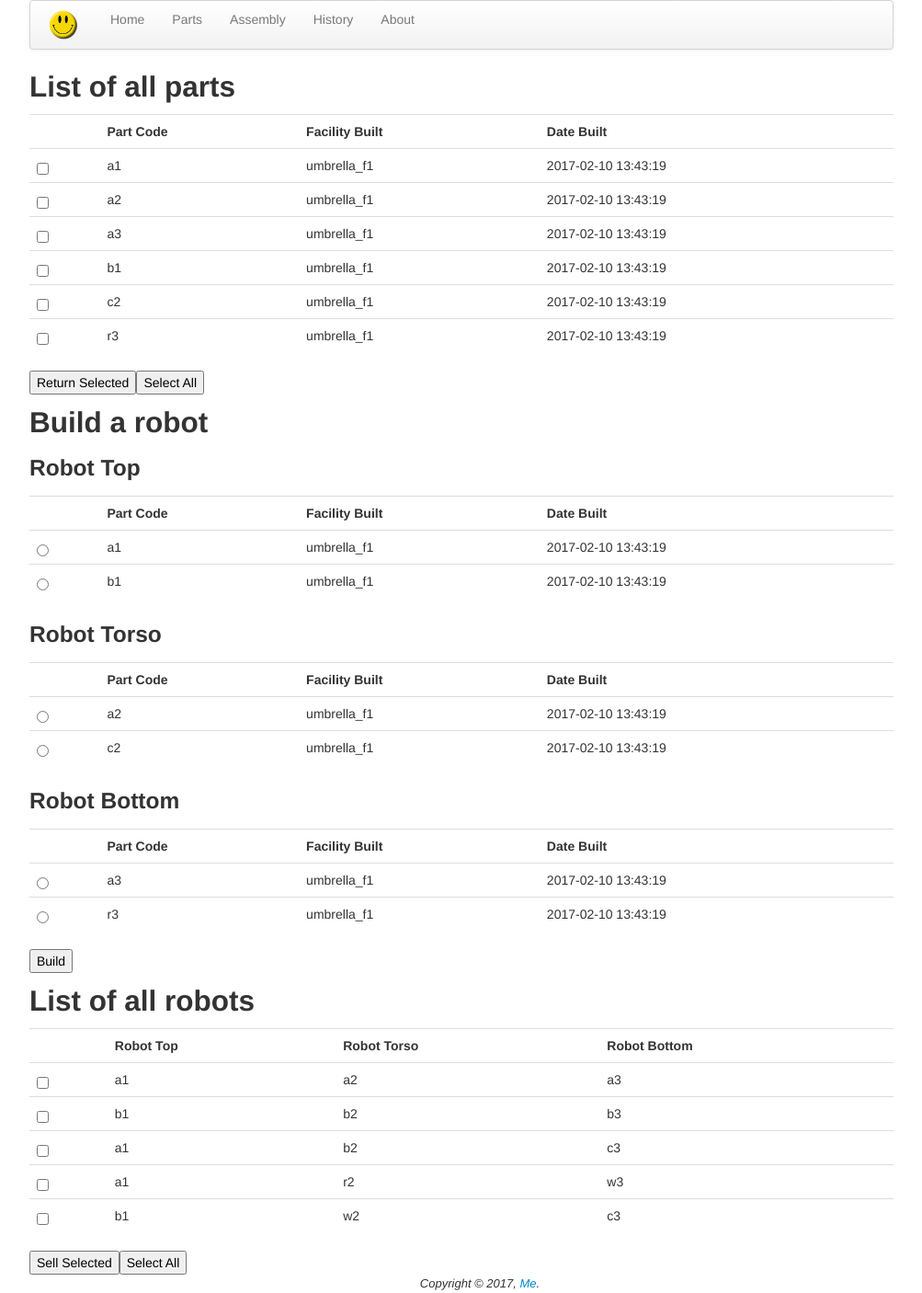
After one commit to ktaaam/RobotFactory, a CodeIgniter app: page /database/Assembly in a window 1280 px wide. The commit adds this page. Shown: the whole page at 92% size, without its empty margins (138-1141 px from the left). Run offline with CodeIgniter, Linux system fonts and the light colour scheme.

Commit message:
Added assembly controll/view, requires CSS

```diff
--- /dev/null
+++ b/application/controllers/Assembly.php
@@ -0,0 +1,31 @@
+<?php
+defined('BASEPATH') OR exit('No direct script access allowed');
+class Assembly extends Application {
+    function __construct()
+	{
+		parent::__construct();
+        $this->load->model('parts');
+        $this->load->model('robots');
+	}
+
+	public function index()
+	{
+        $parts = $this->parts->all();
+        $top = $this->parts->get_catagory('top');
+        $torso = $this->parts->get_catagory('torso');
+        $bottom = $this->parts->get_catagory('bottom');
+        $robots = $this->robots->all();
+
+        $this->data['parts'] = $parts;
+        $this->data['top'] = $top;
+        $this->data['torso'] = $torso;
+        $this->data['bottom'] = $bottom;
+        $this->data['robots'] = $robots;
+
+        $this->data['pagebody'] = 'assembly';
+        $this->render();
+		//$this->load->view('assembly');
+
+        //$this->parser->parse('assembly',$data);
+	}
+}
--- /dev/null
+++ b/application/models/Parts.php
@@ -0,0 +1,45 @@
+<?php
+class Parts extends CI_Model {
+	var $data = array(
+        array('id' => '1', 'part_code' => 'a1', 'ca' => 'MIICXAIBAAKBgQCqGK', 'built_at' => 'umbrella_f1', 'date_built' => '2017-02-10 13:43:19'),
+        array('id' => '2', 'part_code' => 'a2', 'ca' => 'MIICXAIBAAKBgQCqGK', 'built_at' => 'umbrella_f1', 'date_built' => '2017-02-10 13:43:19'),
+        array('id' => '3', 'part_code' => 'a3', 'ca' => 'MIICXAIBAAKBgQCqGK', 'built_at' => 'umbrella_f1', 'date_built' => '2017-02-10 13:43:19'),
+        array('id' => '4', 'part_code' => 'b1', 'ca' => 'MIICXAIBAAKBgQCqGK', 'built_at' => 'umbrella_f1', 'date_built' => '2017-02-10 13:43:19'),
+        array('id' => '5', 'part_code' => 'c2', 'ca' => 'MIICXAIBAAKBgQCqGK', 'built_at' => 'umbrella_f1', 'date_built' => '2017-02-10 13:43:19'),
+        array('id' => '6', 'part_code' => 'r3', 'ca' => 'MIICXAIBAAKBgQCqGK', 'built_at' => 'umbrella_f1', 'date_built' => '2017-02-10 13:43:19')
+	);
+
+    var $catagory = array('top' => '1', 'torso' => '2', 'bottom' => '3');
+
+	// Constructor
+	public function __construct()
+	{
+		parent::__construct();
+	}
+
+	// Get a single part
+	public function get($which)
+	{
+		// iterate over the data until we find the one we want
+		foreach ($this->data as $record)
+			if ($record['id'] == $which)
+				return $record;
+		return null;
+	}
+
+    // Get all parts that are the same catagory (i.e. top, torso, or bottom)
+    public function get_catagory($cata){
+        $data = array();
+        foreach($this->data as $part)
+            if($part['part_code'][1] == $this->catagory[$cata])
+                array_push($data,$part);
+        return $data;
+    }
+
+    // Get all parts
+	public function all()
+	{
+		return $this->data;
+	}
+
+}
--- /dev/null
+++ b/application/models/Robots.php
@@ -0,0 +1,35 @@
+<?php
+class Robots extends CI_Model {
+	var $data = array(
+        array('id' => '1', 'top' => 'a1', 'torso' => 'a2', 'bottom' => 'a3'),
+		array('id' => '2', 'top' => 'b1', 'torso' => 'b2', 'bottom' => 'b3'),
+		array('id' => '3', 'top' => 'a1', 'torso' => 'b2', 'bottom' => 'c3'),
+		array('id' => '4', 'top' => 'a1', 'torso' => 'r2', 'bottom' => 'w3'),
+		array('id' => '5', 'top' => 'b1', 'torso' => 'w2', 'bottom' => 'c3')
+    );
+
+    //var $catagory = array('top' => '1', 'torso' => '2', 'bottom' => '3');
+
+	// Constructor
+	public function __construct()
+	{
+		parent::__construct();
+	}
+
+	// Get a single robot
+	public function get($which)
+	{
+		// iterate over the data until we find the one we want
+		foreach ($this->data as $record)
+			if ($record['id'] == $which)
+				return $record;
+		return null;
+	}
+
+    // Get all robots
+	public function all()
+	{
+		return $this->data;
+	}
+
+}
--- /dev/null
+++ b/application/views/assembly.php
@@ -0,0 +1,134 @@
+<div id="content">
+    <div id="parts">
+        <h2>List of all parts</h2>
+        <!-- for all tables set a max height and add a scroll bar -->
+        <table id="parts_table" class="table table-hover">
+            <tr>
+                <th></th>
+                <th>Part Code</th>
+                <th>Facility Built</th>
+                <th>Date Built</th>
+            </tr>
+            {parts}
+                <tr>
+                    <td><input name="parts_check" type="checkbox" /></td>
+                    <td>{part_code}</td>
+                    <td>{built_at}</td>
+                    <td>{date_built}</td>
+                </tr>
+            {/parts}
+        </table>
+        <!-- make buttons look better -->
+        <button>Return Selected</button><button id="parts_select">Select All</button>
+    </div>
+
+    <!-- for the "Build a robot" div, split the table into 3 columns -->
+    <div id="combine">
+    <h2>Build a robot</h2>
+        <div>
+            <h3>Robot Top</h3>
+            <table id="top_table" class="table table-hover">
+                <tr>
+                    <th></th>
+                    <th>Part Code</th>
+                    <th>Facility Built</th>
+                    <th>Date Built</th>
+                </tr>
+                {top}
+                    <tr>
+                        <td><input name="top_radio" type="radio" /></td>
+                        <td>{part_code}</td>
+                        <td>{built_at}</td>
+                        <td>{date_built}</td>
+                    </tr>
+                {/top}
+            </table>
+        </div>
+        <div>
+        <h3>Robot Torso</h3>
+        <table id="torso_table" class="table table-hover">
+            <tr>
+                <th></th>
+                <th>Part Code</th>
+                <th>Facility Built</th>
+                <th>Date Built</th>
+            </tr>
+            {torso}
+                <tr>
+                    <td><input name="torso_radio" type="radio" /></td>
+                    <td>{part_code}</td>
+                    <td>{built_at}</td>
+                    <td>{date_built}</td>
+                </tr>
+            {/torso}
+        </table>
+        </div>
+        <div>
+        <h3>Robot Bottom</h3>
+        <table id="bottom_table" class="table table-hover">
+            <tr>
+                <th></th>
+                <th>Part Code</th>
+                <th>Facility Built</th>
+                <th>Date Built</th>
+            </tr>
+            {bottom}
+                <tr>
+                    <td><input name="bottom_radio" type="radio"/></td>
+                    <td>{part_code}</td>
+                    <td>{built_at}</td>
+                    <td>{date_built}</td>
+                </tr>
+            {/bottom}
+        </table>
+        </div>
+        <div class="alert alert-danger" id="build_warning">
+            <strong>Please Select One of each robot part!</strong>
+         </div>
+        <button id="build_btn">Build</button>
+    </div>
+    <div id="robots">
+    <h2>List of all robots</h2>
+        <table id="robots_table" class="table table-hover">
+            <tr>
+                <th></th>
+                <th>Robot Top</th>
+                <th>Robot Torso</th>
+                <th>Robot Bottom</th>
+            </tr>
+            {robots}
+                <tr>
+                    <td><input name="robots_check" type="checkbox" /></td>
+                    <td>{top}</td>
+                    <td>{torso}</td>
+                    <td>{bottom}</td>
+                </tr>
+            {/robots}
+        </table>
+         <button>Sell Selected</button><button id="robots_select">Select All</button>
+    </div>
+    <script>
+    $(document).ready(function(){
+        $('#build_warning').hide();
+
+        $('#robots_select').click(function(){
+            var checkbox = $('input[name=robots_check]');
+            checkbox.prop('checked',!checkbox.prop('checked'));
+        });
+
+        $('#parts_select').click(function(){
+            var checkbox = $('input[name=parts_check]');
+            checkbox.prop('checked',!checkbox.prop('checked'));
+        });
+
+        $('#build_btn').click(function(){
+            if($('input[name=top_radio]:checked').val() && $('input[name=torso_radio]:checked').val() && $('input[name=bottom_radio]:checked').val()){
+                // builds robot
+            }
+            else{
+                $('#build_warning').show().delay(3000).fadeOut();
+            }
+        });
+    });
+    </script>
+</div>
--- a/application/views/template.php
+++ b/application/views/template.php
@@ -18,6 +18,8 @@ if (!defined('APPPATH'))
         <meta name="viewport" content="width=device-width, initial-scale=1.0"/>
         <link href="/assets/css/bootstrap.min.css" rel="stylesheet" media="screen"/>
         <link rel="stylesheet" type="text/css" href="/assets/css/style.css"/>
+        <script src="/assets/js/jquery-1.11.1.min.js"></script>
+        <script src="/assets/js/bootstrap.min.js"></script>
     </head>
     <body>
         <div class="container">
@@ -35,7 +37,5 @@ if (!defined('APPPATH'))
                 Copyright &copy; 2017,  <a href="mailto:someone@somewhere.com">Me</a>.
             </div>
         </div>
-        <script src="/assets/js/jquery-1.11.1.min.js"></script>
-        <script src="/assets/js/bootstrap.min.js"></script>
     </body>
 </html>
```
Also changed, not shown: public/assets/js/assembly.js (added).
